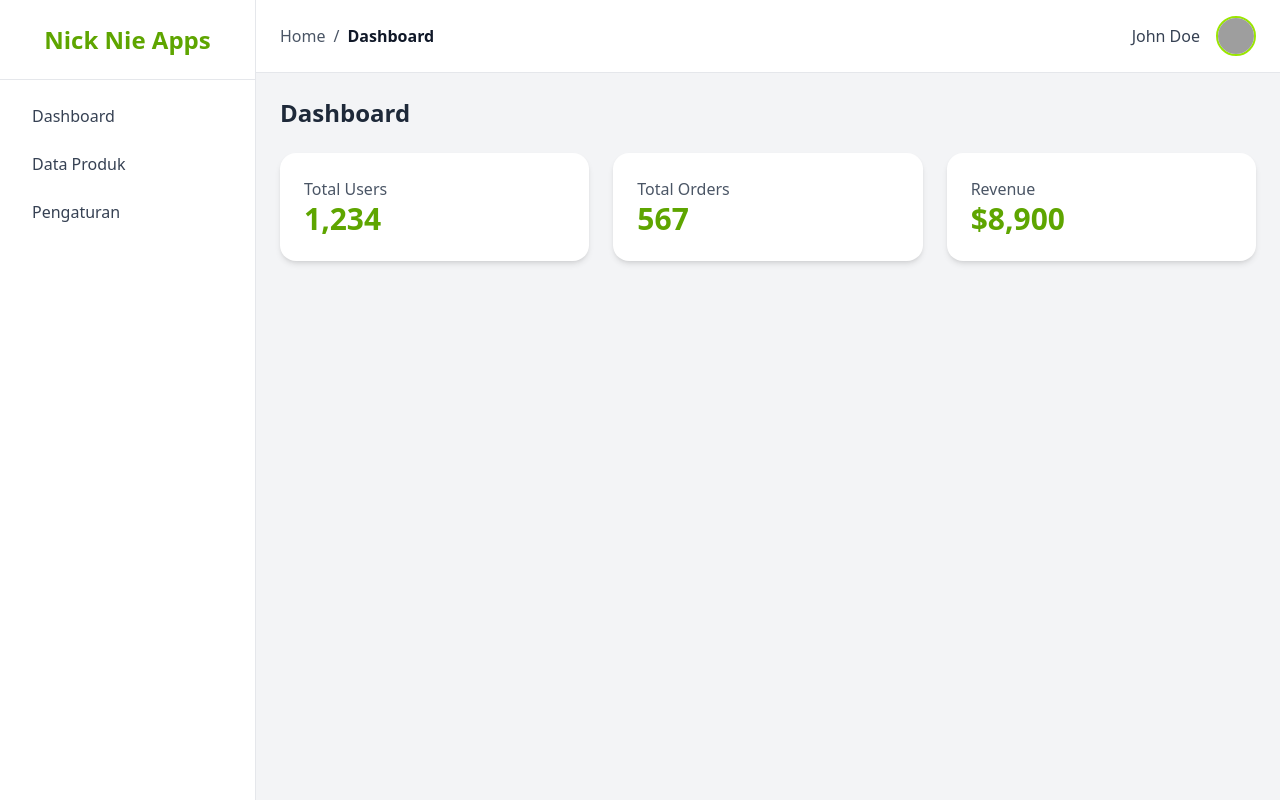
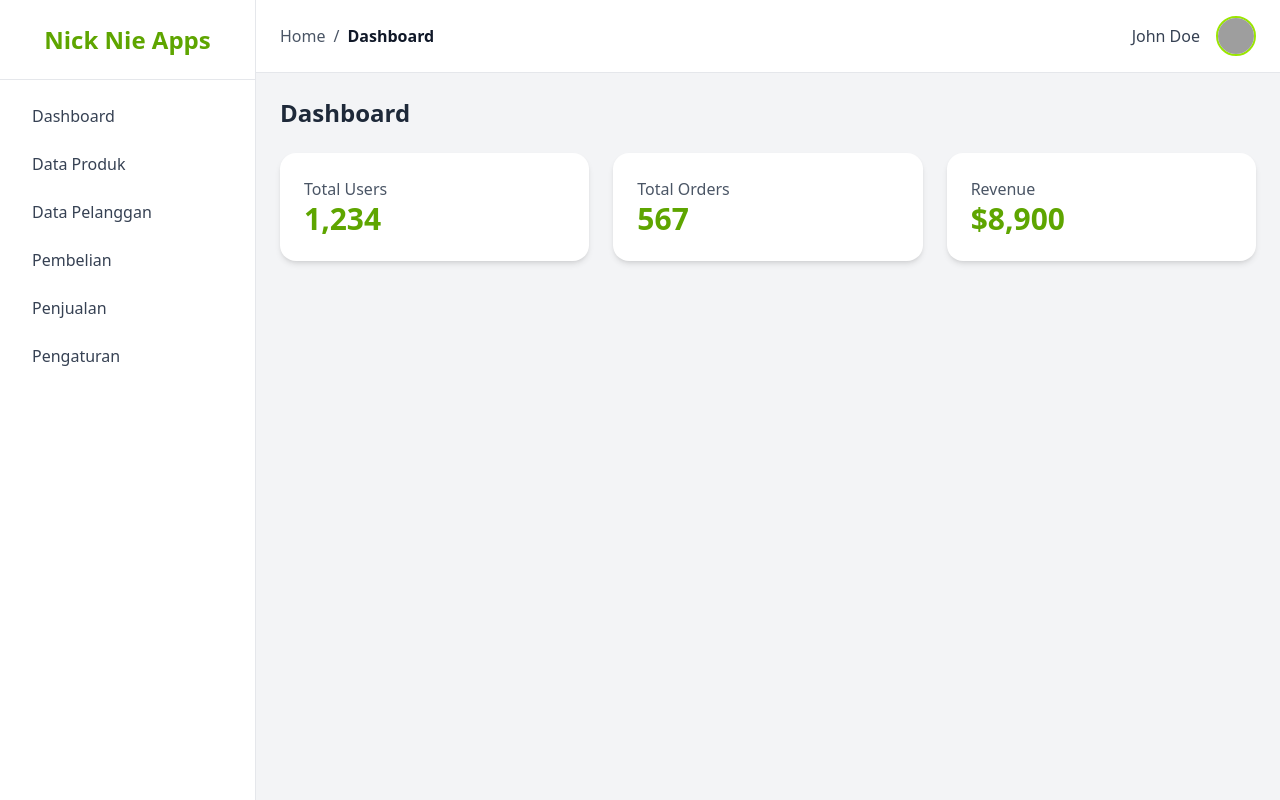
Before and after one commit to kesyadewantipongbala/nick-nie-app, a Vue app: page /dashboard in a window 1280 px wide. Built offline with nearby package versions, Linux system fonts and the light colour scheme; grey boxes are pictures that could not be loaded.

Commit message:
Update DashboardPage.vue

```diff
--- a/src/pages/DashboardPage.vue
+++ b/src/pages/DashboardPage.vue
@@ -28,6 +28,15 @@ const logout = () => {
         </a>
         <a href="#" class="block py-2 px-4 rounded-xl text-gray-700 hover:bg-lime-100 transition">
           Data Produk
+        </a>
+        <a href="#" class="block py-2 px-4 rounded-xl text-gray-700 hover:bg-lime-100 transition">
+          Data Pelanggan
+        </a>
+        <a href="#" class="block py-2 px-4 rounded-xl text-gray-700 hover:bg-lime-100 transition">
+          Pembelian
+        </a>
+        <a href="#" class="block py-2 px-4 rounded-xl text-gray-700 hover:bg-lime-100 transition">
+          Penjualan
         </a>
         <a href="#" class="block py-2 px-4 rounded-xl text-gray-700 hover:bg-lime-100 transition">
           Pengaturan
```
